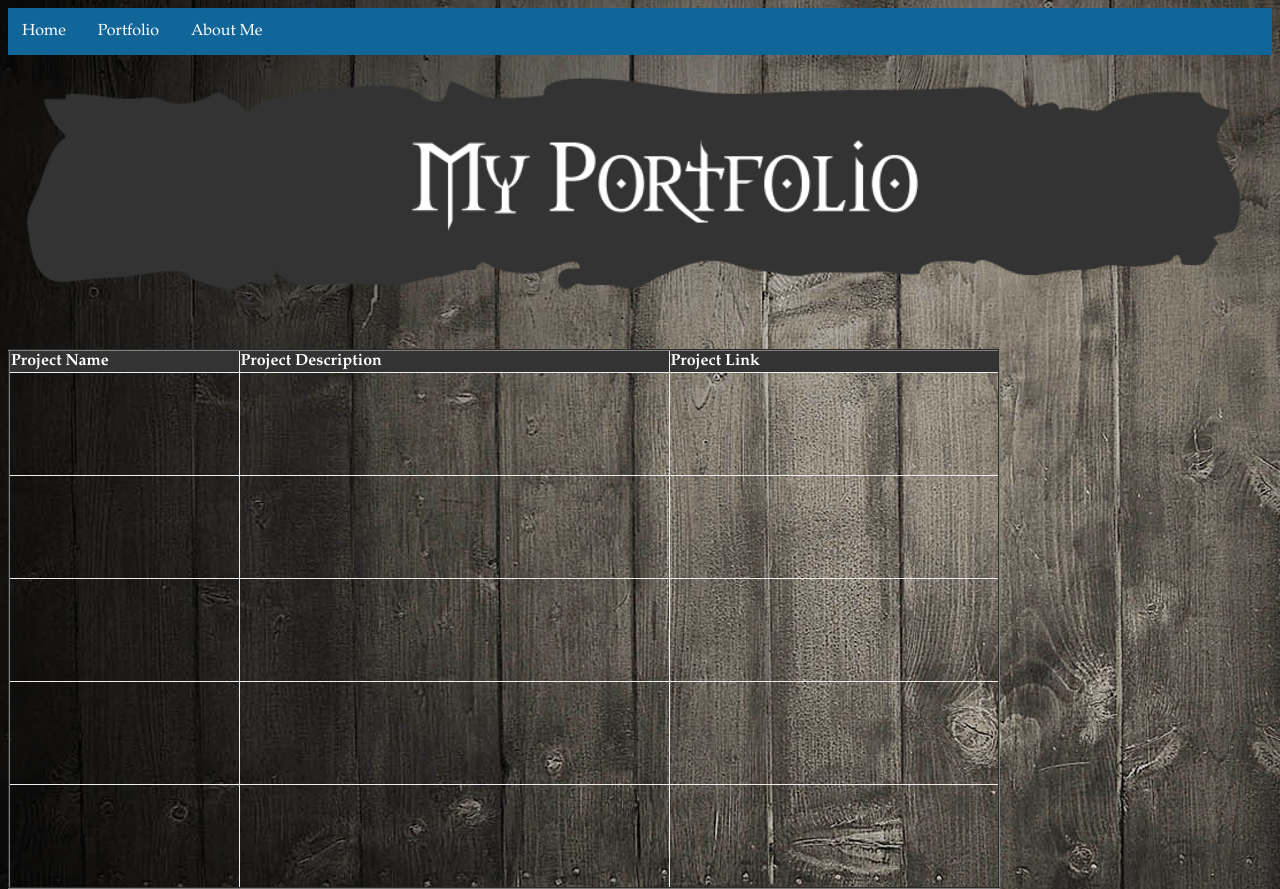
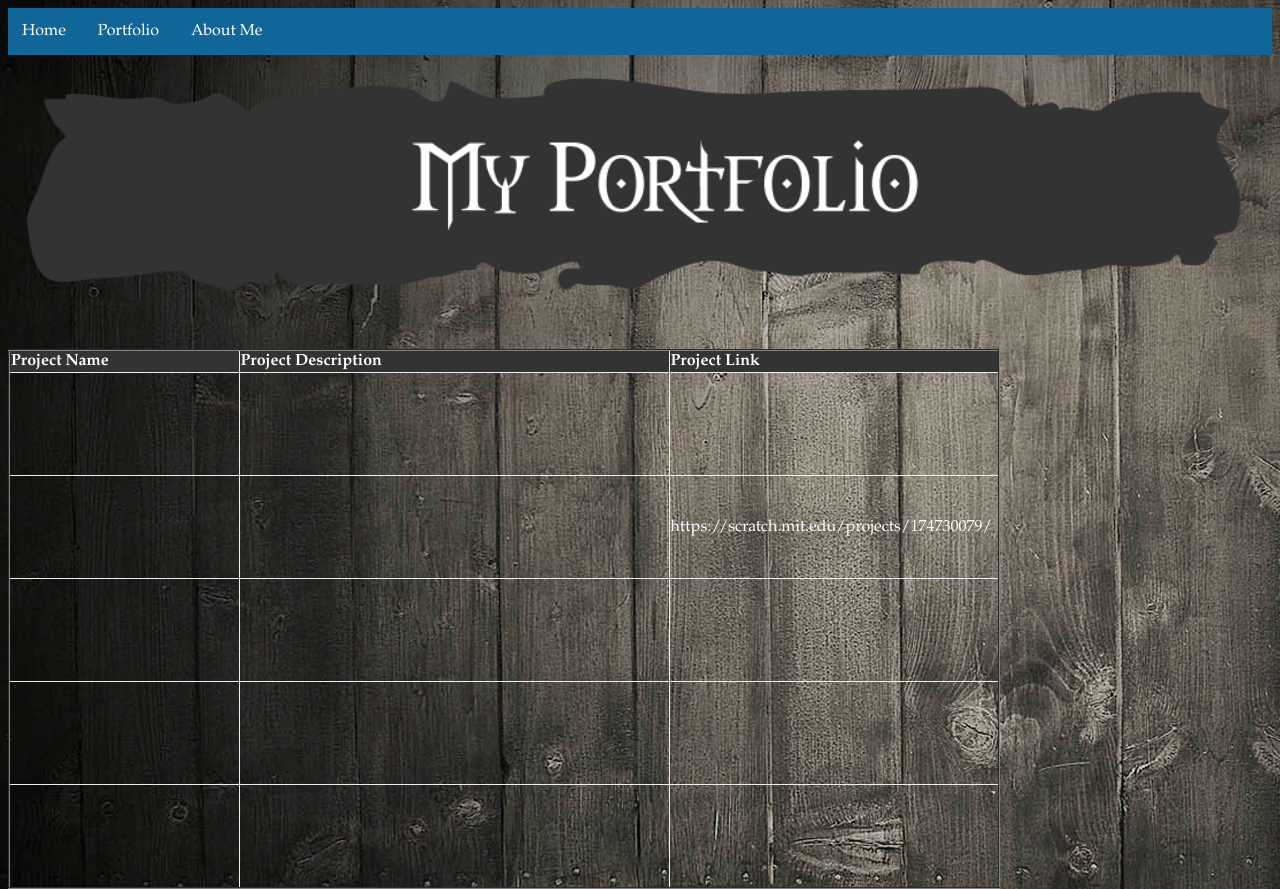
Before and after one commit to 123iRock123/mywebpage, a plain HTML site: page portfolio.html in a window 1280 px wide. Drawn offline with Linux system fonts and the light colour scheme.

Commit message:
Update portfolio.html

```diff
--- a/portfolio.html
+++ b/portfolio.html
@@ -34,7 +34,7 @@
             <tr>
                 <td height="100"></td>
                 <td></td>
-                <td></td>
+                <td>https://scratch.mit.edu/projects/174730079/</td>
             </tr>
             <tr>
         <td height="100"></td>
```
